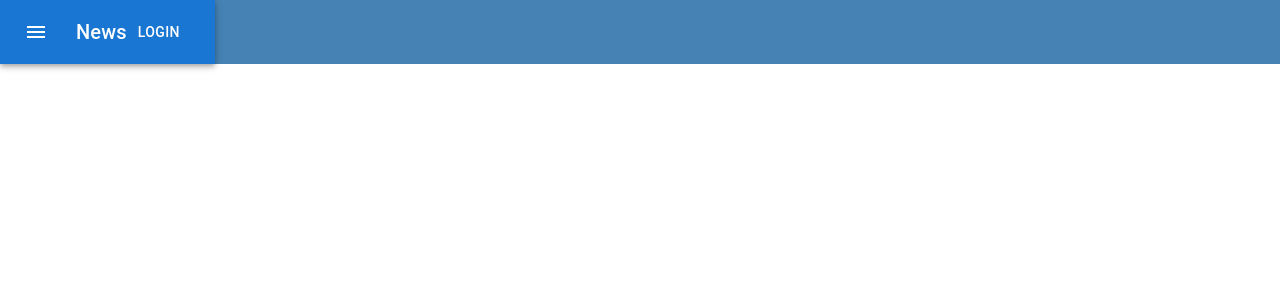
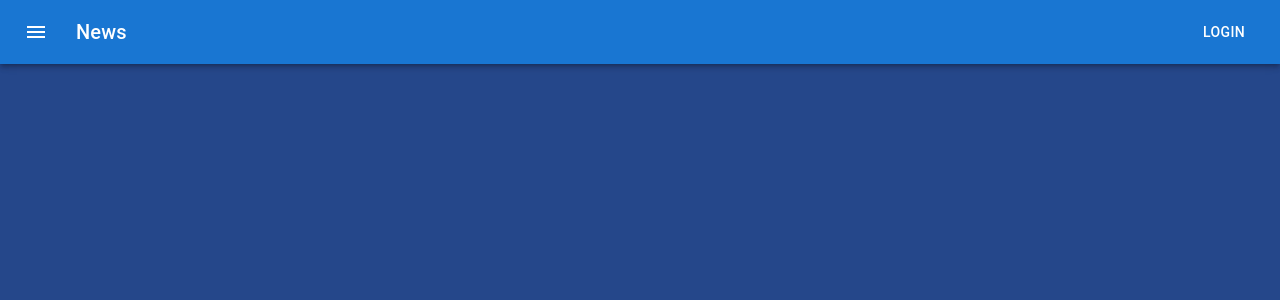
Before and after one commit to ThiemoOrrico/tradomator, a React (Create React App) app in the folder frontend/: page / in a window 1280 px wide. Shown: the top 300 px of the page. Built offline with nearby package versions, Linux system fonts and the light colour scheme.

Commit message:
Add App Bar, insert global Style colorscheme blue - app is functional

```diff
--- a/frontend/package.json
+++ b/frontend/package.json
@@ -10,6 +10,7 @@
     "@mui/material": "^5.0.6",
     "@mui/styled-engine": "^5.0.2",
     "@mui/styled-engine-sc": "^5.0.4",
+    "@mui/styles": "^5.0.2",
     "@testing-library/jest-dom": "^5.14.1",
     "@testing-library/react": "^11.2.7",
     "@testing-library/user-event": "^12.8.3",
--- a/frontend/public/index.html
+++ b/frontend/public/index.html
@@ -3,7 +3,7 @@
   <head>
     <meta charset="utf-8" />
     <link rel="icon" href="%PUBLIC_URL%/favicon.ico" />
-    <meta name="viewport" content="width=device-width, initial-scale=1" />
+    <meta name="viewport" content="initial-scale=1, width=device-width" />
     <meta name="theme-color" content="#000000" />
     <meta
       name="description"
--- a/frontend/src/App.js
+++ b/frontend/src/App.js
@@ -1,13 +1,15 @@
 import Header from "./components/Header";
 
 
+
 function App() {
-  return (
-      <div className="App">
-          <Header/>
+    return (
 
-      </div>
-  );
+            <div className="App">
+                <Header/>
+            </div>
+
+    );
 }
 
 export default App;
--- /dev/null
+++ b/frontend/src/GlobalStyle.js
@@ -0,0 +1,13 @@
+import { createGlobalStyle } from 'styled-components'
+export const GlobalStyle = createGlobalStyle`
+
+
+ body {
+    margin: 0;
+    background: #25478a ;
+    font-family: 'Share Tech Mono', monospace;
+    transition: all 0.50s linear;
+  }
+
+
+`
--- /dev/null
+++ b/frontend/src/Theme.js
@@ -0,0 +1,5 @@
+
+export const theme = {
+  body: '0353a4',
+  text: '#FAFAFA',
+}
--- a/frontend/src/components/Header.js
+++ b/frontend/src/components/Header.js
@@ -1,32 +1,13 @@
-import { DiAptana } from "react-icons/di";
+import Navbar from './ButtonAppBar'
 
-import Navbar from './ButtonAppBar'
-import styled from 'styled-components'
 
 function Header() {
     return (
-        <HeaderContainer>
-
+        <div>
             <Navbar />
-        </HeaderContainer>
+        </div>
 
 
     )
 }
 export default Header
-
-const HeaderContainer = styled.section`
-  display: grid;
-  grid-template-columns: min-content 1fr;
-  justify-content: space-between;
-  align-items: center;
-  background-color: steelblue;
-  font-family: 'Montserrat', sans-serif;
-  font-size: 30px;
-
-`
-
-const Logo = styled(DiAptana)`
-  font-size: 60px;
-  color: white;
-`
--- a/frontend/src/index.css
+++ b/frontend/src/index.css
@@ -5,6 +5,9 @@ body {
     sans-serif;
   -webkit-font-smoothing: antialiased;
   -moz-osx-font-smoothing: grayscale;
+
+
+
 }
 
 code {
--- a/frontend/src/index.js
+++ b/frontend/src/index.js
@@ -3,10 +3,15 @@ import ReactDOM from 'react-dom';
 import './index.css';
 import App from './App';
 import reportWebVitals from './reportWebVitals';
+import { ThemeProvider } from '@mui/material/styles';
+import {GlobalStyle} from "./GlobalStyle";
+
 
 ReactDOM.render(
   <React.StrictMode>
-    <App />
+      <GlobalStyle></GlobalStyle>
+      <App />
+
   </React.StrictMode>,
   document.getElementById('root')
 );
```
Also changed, not shown: 1 other file (tests, documents, lock files or other folders).
